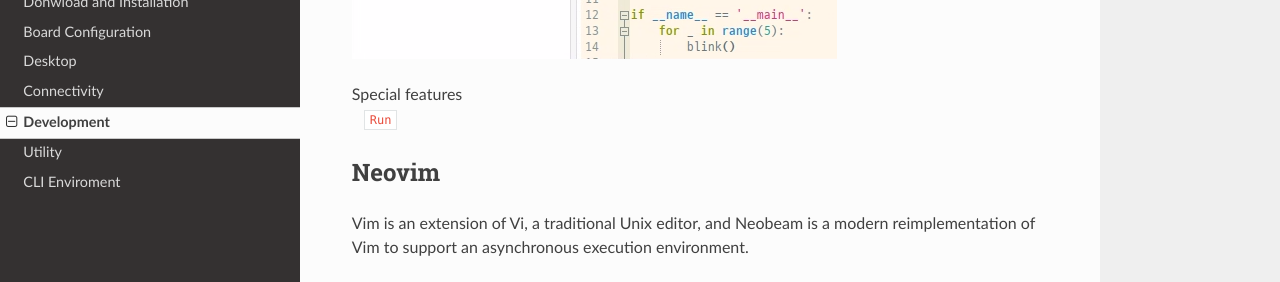
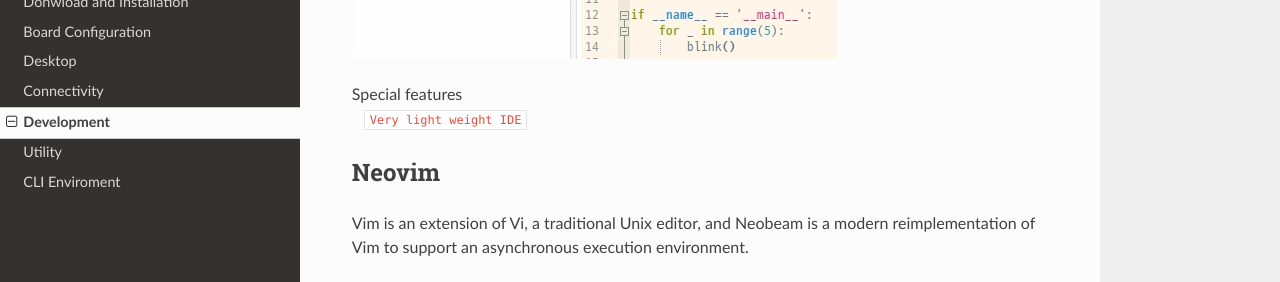
Before and after one commit to hanback-docs/soda_docs, an MkDocs documentation site: the page built from docs/Development.md, in a window 1280 px wide and 900 px high, scrolled down 1145 px. Shown: the part 147-429 px from the top of the window. Built offline with MkDocs 1.6.1, drawn with Linux system fonts in a browser that asks for light colours; nearby versions of some CDN libraries.

Commit message:
Geany features

```diff
--- a/docs/Development.md
+++ b/docs/Development.md
@@ -23,7 +23,7 @@ An open source IDE that is lighter than Visual Studio Code. Debugging is not sup
 ![geany](./picture/geany.png)
 
 Special features<br>
-&emsp;<code class="code_accent">Run</code><br>
+&emsp;<code class="code_accent">Very light weight IDE</code><br>
 
 ## Neovim
 Vim is an extension of Vi, a traditional Unix editor, and Neobeam is a modern reimplementation of Vim to support an asynchronous execution environment.
```
